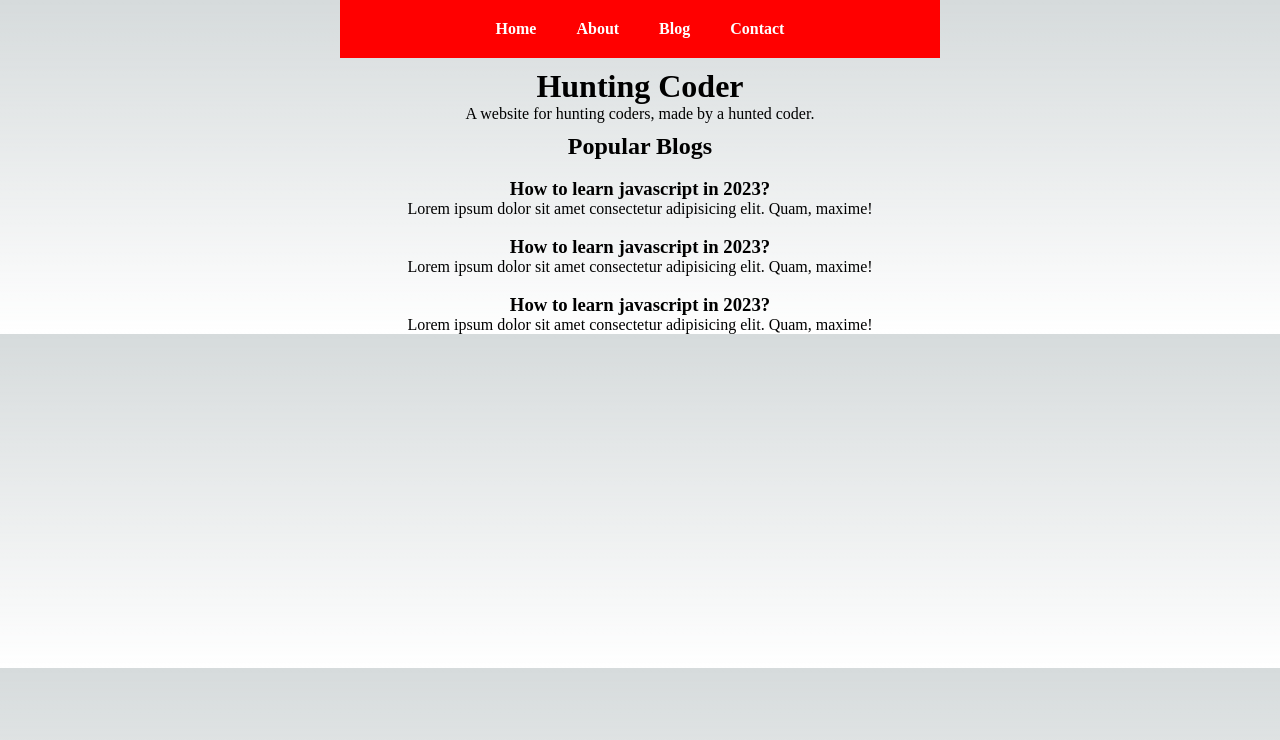
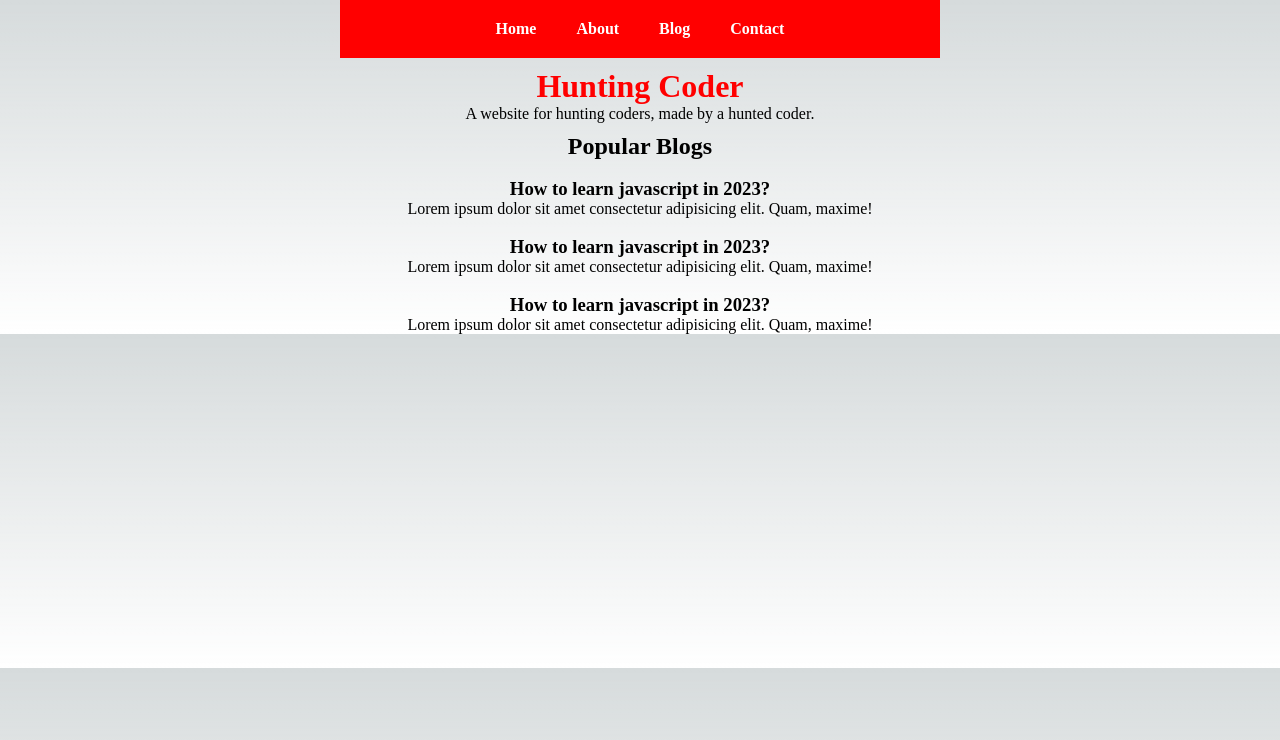
Before and after one commit to rubayetseason/nextjs-hunting-coder, a Next.js app: page / in a window 1280 px wide. Shown: the top 740 px of the page. Built offline with nearby package versions, Linux system fonts and the light colour scheme.

Commit message:
styled jsx  added

```diff
--- a/pages/index.js
+++ b/pages/index.js
@@ -15,6 +15,14 @@ export default function Home() {
         <meta name="viewport" content="width=device-width, initial-scale=1" />
         <link rel="icon" href="/favicon.ico" />
       </Head>
+      <style jsx>
+        {
+          `
+          .mySpan{
+            color: red
+          }`
+        }
+      </style>
       <main className={styles.main}>
         <nav className={styles.mainNav}>
           <ul>
@@ -33,7 +41,7 @@ export default function Home() {
           </ul>
         </nav>
         <div className={styles.center}>
-          <h1>Hunting Coder</h1>
+          <h1 className="mySpan">Hunting Coder</h1>
           <p>A website for hunting coders, made by a hunted coder.</p>
         </div>
         <div className="blogs">
```
